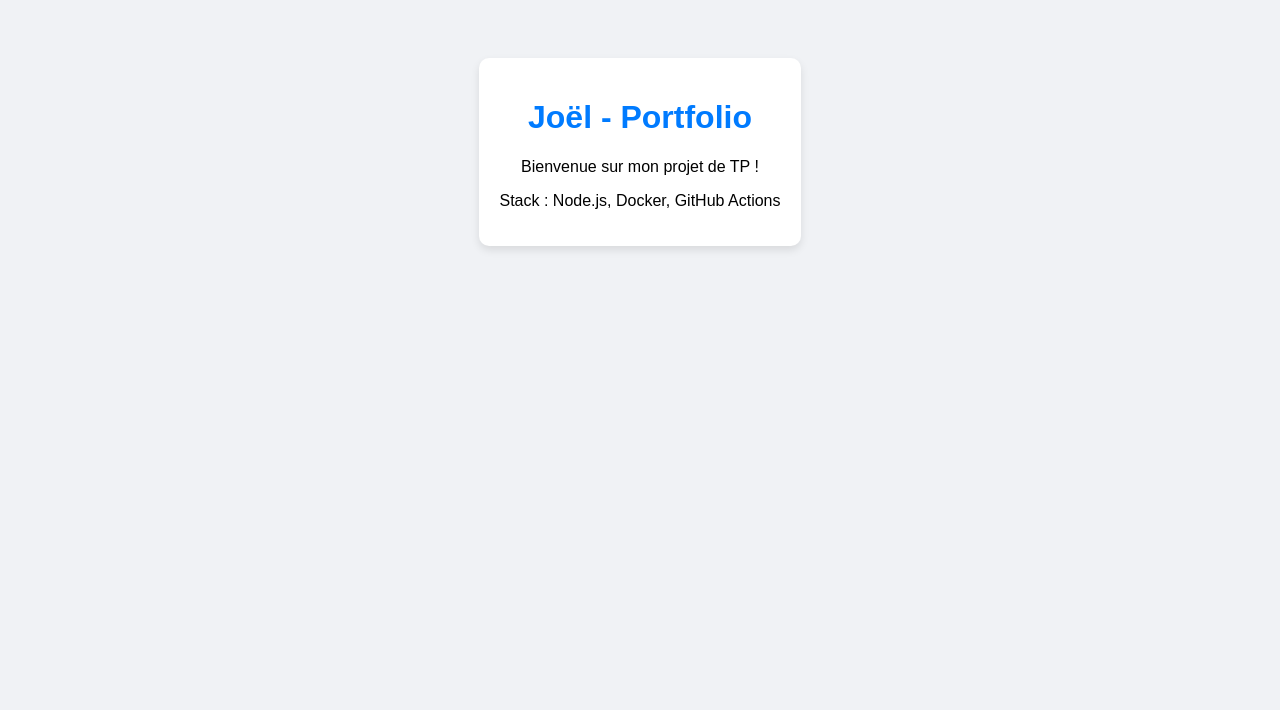
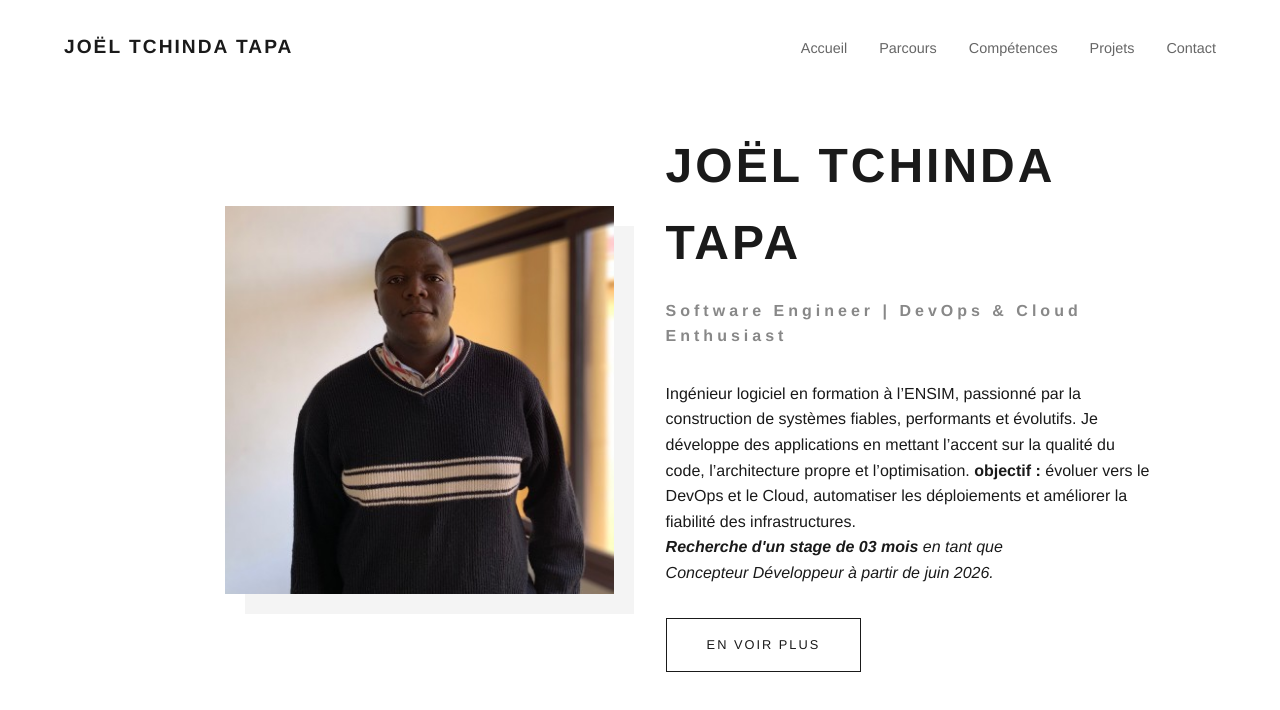
Before and after one commit to joeldt/projet_DevOps, a website: page public/index.html in a window 1280 px wide. Drawn offline with Linux system fonts and the light colour scheme.

Commit message:
ajout du debut de la page: ma presentation, photo et stylisation de tout ça

```diff
--- a/public/index.html
+++ b/public/index.html
@@ -2,18 +2,45 @@
 <html lang="fr">
 <head>
     <meta charset="UTF-8">
-    <title>Mon Portfolio</title>
-    <style>
-        body { font-family: sans-serif; text-align: center; padding: 50px; background: #f0f2f5; }
-        .card { background: white; padding: 20px; border-radius: 10px; box-shadow: 0 4px 8px rgba(0,0,0,0.1); display: inline-block; }
-        h1 { color: #007bff; }
-    </style>
+    <meta name="viewport" content="width=device-width, initial-scale=1.0">
+    <title>Joël TCHINDA TAPA | Portfolio</title>
+    <link rel="stylesheet" href="style.css">
 </head>
 <body>
-    <div class="card">
-        <h1>Joël - Portfolio </h1>
-        <p>Bienvenue sur mon projet de TP !</p>
-        <p>Stack : Node.js, Docker, GitHub Actions</p>
-    </div>
+    <nav class="navbar">
+        <div class="logo">JOËL TCHINDA TAPA</div>
+        <ul class="nav-links">
+            <li><a href="#accueil">Accueil</a></li>
+            <li><a href="#parcours">Parcours</a></li>
+            <li><a href="#competences">Compétences</a></li>
+            <li><a href="#projets">Projets</a></li>
+            <li><a href="#contact">Contact</a></li>
+        </ul>
+    </nav>
+
+    <header id="accueil" class="hero">
+        <div class="hero-image-container fade-in">
+            <img src="ma-photo.jpg" alt="Joël TCHINDA TAPA" class="hero-img">
+        </div>
+
+        <div class="hero-text fade-in">
+            <h1 class="title">JOËL TCHINDA TAPA</h1>
+            <h2 class="subtitle">Software Engineer | DevOps & Cloud Enthusiast</h2>
+
+            <p class="description">
+                Ingénieur logiciel en formation à l’ENSIM, passionné par la construction de systèmes fiables, performants et évolutifs.
+                Je développe des applications en mettant l’accent sur la qualité du code, l’architecture propre et l’optimisation.
+                <strong> objectif :</strong>  évoluer vers le DevOps et le Cloud, automatiser les déploiements et améliorer la fiabilité des infrastructures.
+            </p>
+
+            <p class="project-pro">
+                <strong>Recherche d'un stage de 03 mois</strong> en tant que Concepteur Développeur à partir de juin 2026.
+            </p>
+
+            <a href="#parcours" class="btn-discover">EN VOIR PLUS</a>
+        </div>
+    </header>
+
+    <script src="script.js"></script>
 </body>
 </html>
--- /dev/null
+++ b/public/script.js
@@ -0,0 +1,8 @@
+document.addEventListener('DOMContentLoaded', () => {
+    const fadeInElements = document.querySelectorAll('.fade-in');
+
+    // pour ajouter la classe visible après un court délai
+    setTimeout(() => {
+        fadeInElements.forEach(el => el.classList.add('visible'));
+    }, 300);
+});
--- /dev/null
+++ b/public/style.css
@@ -0,0 +1,71 @@
+* { margin: 0; padding: 0; box-sizing: border-box; }
+body { font-family: 'Helvetica', sans-serif; background: #fff; color: #1a1a1a; line-height: 1.6; }
+
+/* Navigation */
+.navbar {
+    display: flex;
+    justify-content: space-between;
+    align-items: center;
+    padding: 2rem 5%;
+    position: fixed;
+    width: 100%;
+    background: rgba(255, 255, 255, 0.9);
+    z-index: 1000;
+}
+.logo { font-weight: bold; font-size: 1.2rem; letter-spacing: 2px; }
+.nav-links { display: flex; list-style: none; gap: 2rem; }
+.nav-links a { text-decoration: none; color: #666; font-size: 0.9rem; transition: 0.3s; }
+.nav-links a:hover { color: #000; }
+
+/* Hero Section */
+.hero {
+    height: 100vh;
+    display: flex;
+    align-items: center;
+    justify-content: center;
+    padding: 0 10%;
+    gap: 5%;
+}
+
+.hero-image-container {
+    flex: 1;
+    display: flex;
+    justify-content: flex-end;
+}
+
+.hero-img {
+    width: 80%;
+    max-height: 80vh;
+    object-fit: cover;
+    /* Effet d'ombre légère comme sur l'image */
+    box-shadow: 20px 20px 0px #f4f4f4;
+}
+
+.hero-text {
+    flex: 1;
+    text-align: left;
+}
+
+.hero-text h1 { font-size: 3rem; letter-spacing: 3px; margin-bottom: 1rem; }
+.subtitle { font-size: 1rem; color: #888; letter-spacing: 4px; margin-bottom: 2rem; }
+.project-pro { margin-bottom: 2rem; max-width: 400px; font-style: italic; }
+
+.btn-discover {
+    display: inline-block;
+    padding: 1rem 2.5rem;
+    border: 1px solid #1a1a1a;
+    text-decoration: none;
+    color: #1a1a1a;
+    font-size: 0.8rem;
+    letter-spacing: 2px;
+    transition: 0.4s;
+}
+
+.btn-discover:hover { background: #1a1a1a; color: #fff; }
+
+/* Responsive */
+@media (max-width: 768px) {
+    .hero { flex-direction: column; text-align: center; padding-top: 100px; }
+    .hero-text { text-align: center; }
+    .hero-image-container { justify-content: center; margin-bottom: 2rem; }
+}
```
Also changed, not shown: public/ma-photo.jpg (added).
